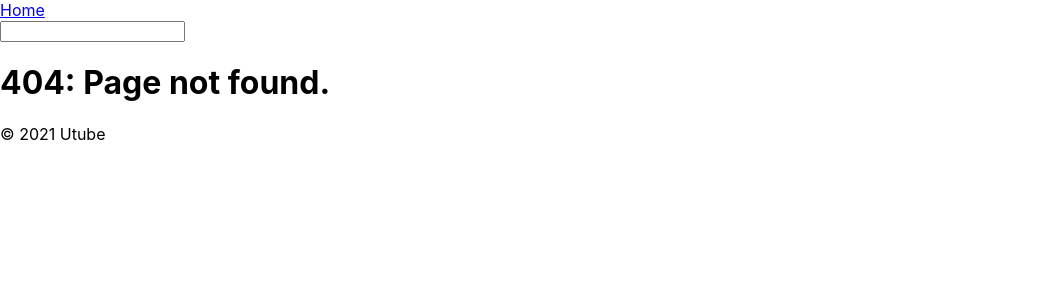
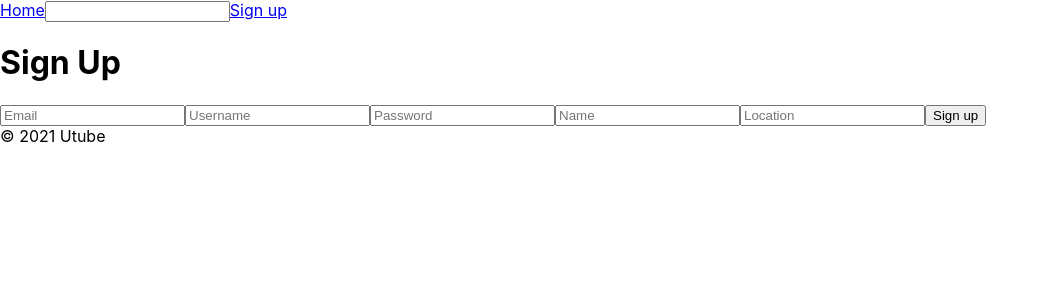
Before and after one commit to paolochang/nmd-utubeclone, a React (Create React App) app in the folder client/: page /signup in a window 1280 px wide. Before the commit this address had no page. Shown: the top 300 px of the page, without its empty margins (0-1049 px from the left). Built offline with nearby package versions, Linux system fonts and the light colour scheme.

Commit message:
Rename Login Logout and Add SignUp

```diff
--- a/client/package.json
+++ b/client/package.json
@@ -18,6 +18,7 @@
     "react-hook-form": "^7.15.2",
     "react-router-dom": "^5.3.0",
     "react-scripts": "4.0.3",
+    "styled-components": "^5.3.1",
     "typescript": "^4.1.2",
     "web-vitals": "^1.0.1"
   },
@@ -48,6 +49,7 @@
   "proxy": "http://localhost:5000",
   "devDependencies": {
     "@types/react-helmet": "^6.1.2",
-    "@types/react-router-dom": "^5.1.8"
+    "@types/react-router-dom": "^5.1.8",
+    "@types/styled-components": "^5.1.14"
   }
 }
--- a/client/src/App.tsx
+++ b/client/src/App.tsx
@@ -5,8 +5,9 @@ import "./App.css";
 import Layout from "./components/Layout";
 import Edit from "./screen/Edit";
 import Home from "./screen/Home";
-import Login from "./screen/Login";
-import Logout from "./screen/Logout";
+import SignUp from "./screen/SignUp";
+import SignIn from "./screen/SignIn";
+import SignOut from "./screen/SignOut";
 import NotFound from "./screen/NotFound";
 import Search from "./screen/Search";
 import Upload from "./screen/Upload";
@@ -22,14 +23,19 @@ const App: React.FC = () => {
               <Home />
             </Layout>
           </Route>
-          <Route path="/login">
+          <Route path="/signup">
             <Layout>
-              <Login />
+              <SignUp />
             </Layout>
           </Route>
-          <Route path="/logout">
+          <Route path="/signin">
             <Layout>
-              <Logout />
+              <SignIn />
+            </Layout>
+          </Route>
+          <Route path="/signout">
+            <Layout>
+              <SignOut />
             </Layout>
           </Route>
           <Route path="/search">
--- a/client/src/components/Layout.tsx
+++ b/client/src/components/Layout.tsx
@@ -1,13 +1,11 @@
 import React from "react";
-import { Link } from "react-router-dom";
-import SearchBar from "./SearchBar";
+import NavigationBar from "./NavigationBar";
 
 const Layout: React.FC = ({ children }) => {
   return (
     <div>
       <div>
-        <Link to="/">Home</Link>
-        <SearchBar />
+        <NavigationBar />
       </div>
       {children}
       <footer>&copy; {new Date().getFullYear()} Utube</footer>
--- /dev/null
+++ b/client/src/components/NavigationBar.tsx
@@ -0,0 +1,21 @@
+import React from "react";
+import styled from "styled-components";
+import { Link } from "react-router-dom";
+import SearchBar from "./SearchBar";
+
+const NavigationBar: React.FC = () => {
+  return (
+    <NavContainer>
+      <Link to="/">Home</Link>
+      <SearchBar />
+      <Link to="/signup">Sign up</Link>
+    </NavContainer>
+  );
+};
+
+const NavContainer = styled.div`
+  display: flex;
+  flex-direction: row;
+`;
+
+export default NavigationBar;
--- a/client/src/screen/Home.tsx
+++ b/client/src/screen/Home.tsx
@@ -9,18 +9,18 @@ import { IVideo } from "../type";
 const Home: React.FC = () => {
   const history = useHistory();
   const [videos, setVideos] = useState([]);
-  const [name, setName] = useState("");
-  const [isLoggedIn, setIsLoggedIn] = useState(false);
+  const name = useState("")[0];
+  const isLoggedIn = useState(false)[0];
 
   useEffect(() => {
     const fetchDate = async () => {
       const res = await axios.get("http://localhost:5000");
       if (res.status) {
         setVideos(res.data.videos);
-        setIsLoggedIn(res.data.user.loggedIn);
-        if (res.data.user.loggedIn) {
-          setName(res.data.user.username);
-        }
+        // setIsLoggedIn(res.data.user.loggedIn);
+        // if (res.data.user.loggedIn) {
+        //   setName(res.data.user.username);
+        // }
       }
     };
     fetchDate();
--- a/client/src/screen/Login.tsx
+++ /dev/null
@@ -1,7 +0,0 @@
-import React from "react";
-
-const Login: React.FC = () => {
-  return <div>Login</div>;
-};
-
-export default Login;
--- a/client/src/screen/Logout.tsx
+++ /dev/null
@@ -1,7 +0,0 @@
-import React from "react";
-
-const Logout: React.FC = () => {
-  return <div>Logout</div>;
-};
-
-export default Logout;
--- /dev/null
+++ b/client/src/screen/SignIn.tsx
@@ -0,0 +1,7 @@
+import React from "react";
+
+const SignIn: React.FC = () => {
+  return <div>Sign In</div>;
+};
+
+export default SignIn;
--- /dev/null
+++ b/client/src/screen/SignOut.tsx
@@ -0,0 +1,7 @@
+import React from "react";
+
+const SignOut: React.FC = () => {
+  return <div>Sign Out</div>;
+};
+
+export default SignOut;
--- /dev/null
+++ b/client/src/screen/SignUp.tsx
@@ -0,0 +1,64 @@
+import axios from "axios";
+import React from "react";
+import { SubmitHandler, useForm } from "react-hook-form";
+import { useHistory } from "react-router";
+
+interface ISignUpForm {
+  email: string;
+  username: string;
+  password: string;
+  name: string;
+  location: string;
+}
+
+const SignUp: React.FC = () => {
+  const history = useHistory();
+  const { register, handleSubmit } = useForm<ISignUpForm>();
+
+  const signupHandler: SubmitHandler<ISignUpForm> = async (data) => {
+    try {
+      const res = await axios.post("/signup", { data });
+      if (res.data.success) {
+        history.push("/signin");
+      }
+    } catch (error) {
+      console.log(error);
+    }
+  };
+
+  return (
+    <div>
+      <h1>Sign Up</h1>
+      <form onSubmit={handleSubmit(signupHandler)}>
+        <input
+          type="email"
+          {...register("email", { required: true })}
+          placeholder="Email"
+        />
+        <input
+          type="text"
+          {...register("username", { required: true })}
+          placeholder="Username"
+        />
+        <input
+          type="password"
+          {...register("password", { required: true })}
+          placeholder="Password"
+        />
+        <input
+          type="text"
+          {...register("name", { required: true })}
+          placeholder="Name"
+        />
+        <input
+          type="text"
+          {...register("location", { required: true })}
+          placeholder="Location"
+        />
+        <button>Sign up</button>
+      </form>
+    </div>
+  );
+};
+
+export default SignUp;
```
Also changed, not shown: 2 other files (tests, documents, lock files or other folders).
